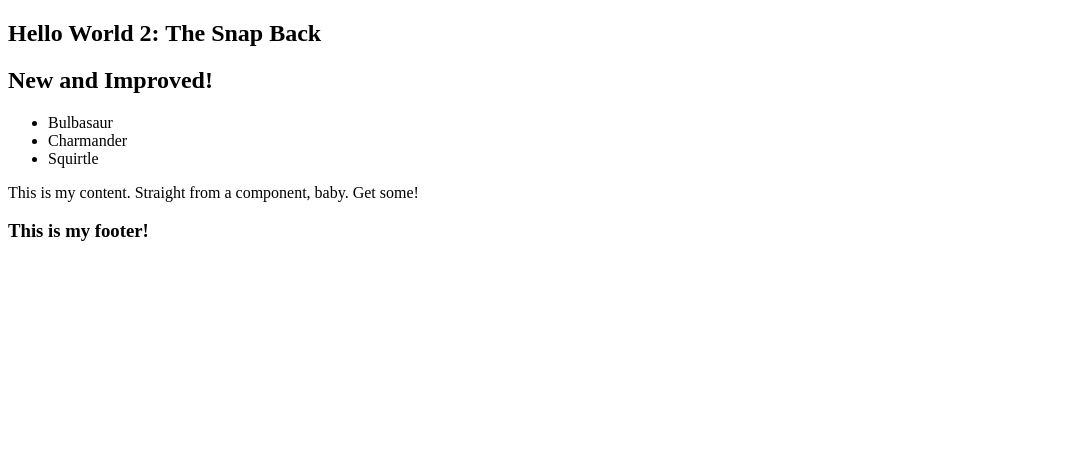
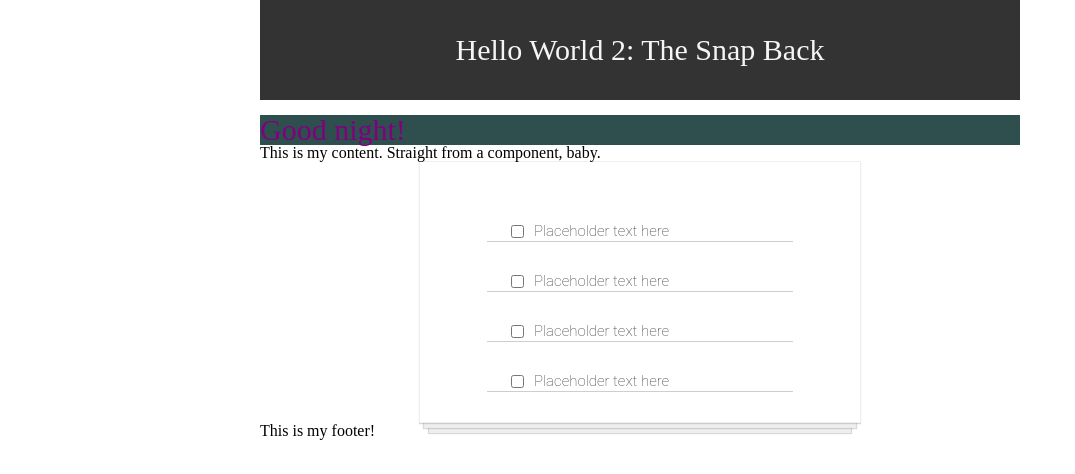
Before and after one commit to alex-whan/react-gh-pages, a React (Create React App) app: page / in a window 1280 px wide. Shown: the top 474 px of the page, without its empty margins (0-1075 px from the left). Built offline with nearby package versions, Linux system fonts and the light colour scheme.

Commit message:
Added React components for use in basic to-do list app

```diff
--- a/public/index.html
+++ b/public/index.html
@@ -24,6 +24,9 @@
       work correctly both with client-side routing and a non-root public URL.
       Learn how to configure a non-root public URL by running `npm run build`.
     -->
+    <link href="%PUBLIC_URL%/reset.css" rel="stylesheet" type="text/css">
+    <link href="%PUBLIC_URL%/style.css" rel="stylesheet" type="text/css">
+
     <title>React App</title>
   </head>
   <body>
--- /dev/null
+++ b/public/reset.css
@@ -0,0 +1,48 @@
+/* http://meyerweb.com/eric/tools/css/reset/
+   v2.0 | 20110126
+   License: none (public domain)
+*/
+
+html, body, div, span, applet, object, iframe,
+h1, h2, h3, h4, h5, h6, p, blockquote, pre,
+a, abbr, acronym, address, big, cite, code,
+del, dfn, em, img, ins, kbd, q, s, samp,
+small, strike, strong, sub, sup, tt, var,
+b, u, i, center,
+dl, dt, dd, ol, ul, li,
+fieldset, form, label, legend,
+table, caption, tbody, tfoot, thead, tr, th, td,
+article, aside, canvas, details, embed,
+figure, figcaption, footer, header, hgroup,
+menu, nav, output, ruby, section, summary,
+time, mark, audio, video {
+	margin: 0;
+	padding: 0;
+	border: 0;
+	font-size: 100%;
+	font: inherit;
+	vertical-align: baseline;
+}
+/* HTML5 display-role reset for older browsers */
+article, aside, details, figcaption, figure,
+footer, header, hgroup, menu, nav, section {
+	display: block;
+}
+body {
+	line-height: 1;
+}
+ol, ul {
+	list-style: none;
+}
+blockquote, q {
+	quotes: none;
+}
+blockquote:before, blockquote:after,
+q:before, q:after {
+	content: '';
+	content: none;
+}
+table {
+	border-collapse: collapse;
+	border-spacing: 0;
+}
--- /dev/null
+++ b/public/style.css
@@ -0,0 +1,64 @@
+.navbar {
+  height: 100px;
+  background-color: #333;
+  color: whitesmoke;
+  margin-bottom: 15px;
+  text-align: center;
+  font-size: 30px;
+  display: flex;
+  justify-content: center;
+  align-items: center;
+}
+
+body {
+  margin: 0 auto;
+  max-width: 760px;
+}
+
+h2 {
+  background-color: darkslategray;
+}
+
+.todo-list {
+  background-color: white;
+  margin: auto;
+  width: 50%;
+  display: flex;
+  flex-direction: column;
+  align-items: center;
+  border: 1px solid #efefef;
+  box-shadow:
+  /* The top layer shadow */
+      0 1px 1px rgba(0,0,0,0.15),
+          /* The second layer */
+      0 10px 0 -5px #eee,
+          /* The second layer shadow */
+      0 10px 1px -4px rgba(0,0,0,0.15),
+          /* The third layer */
+      0 20px 0 -10px #eee,
+          /* The third layer shadow */
+      0 20px 1px -9px rgba(0,0,0,0.15);
+  padding: 30px;
+}
+
+.todo-item {
+  display: flex;
+  justify-content: flex-start;
+  align-items: center;
+  padding: 30px 20px 0;
+  width: 70%;
+  border-bottom: 1px solid #cecece;
+  font-family: Roboto, sans-serif;
+  font-weight: 100;
+  font-size: 15px;
+  color: #333333;
+}
+
+input[type=checkbox] {
+  margin-right: 10px;
+  font-size: 30px;
+}
+
+input[type=checkbox]:focus {
+  outline: 0;
+}
--- a/src/App.js
+++ b/src/App.js
@@ -15,6 +15,7 @@ import React from "react"
 import Footer from "./components/Footer"
 import Header from "./components/Header"
 import MainContent from "./components/MainContent"
+import MyList from "./components/MyList"
 
 function App() {
     return (
@@ -22,6 +23,7 @@ function App() {
         <div>
             <Header />
             <MainContent />
+            <MyList />
             <Footer />
         </div>
     )
--- a/src/components/Header.js
+++ b/src/components/Header.js
@@ -2,14 +2,8 @@ import React from "react"
 
 function Header() {
     return (
-        <nav>
+        <nav className="navbar">
             <h1>Hello World 2: The Snap Back</h1>
-            <h2>New and Improved!</h2>
-            <ul>
-                <li>Bulbasaur</li>
-                <li>Charmander</li>
-                <li>Squirtle</li>
-            </ul>
         </nav>
     )
 }
--- a/src/components/MainContent.js
+++ b/src/components/MainContent.js
@@ -1,9 +1,11 @@
 import React from "react"
+import MyDate from "./MyDate"
 
 function MainContent() {
     return (
         <main>
-                <p>This is my content. Straight from a component, baby. Get some!</p>
+            <MyDate />
+            <p>This is my content. Straight from a component, baby.</p>
         </main>
     )
 }
--- /dev/null
+++ b/src/components/MyDate.js
@@ -0,0 +1,29 @@
+import React from "react"
+
+function MyDate() {
+  const date = new Date();
+  const hours = date.getHours();
+  let timeOfDay;
+  const styles = {
+    fontSize: 30
+  }
+
+  if (hours < 12) {
+    timeOfDay = "morning"
+    styles.color = "yellow"
+  } else if (hours >= 12 && hours < 17) {
+    timeOfDay = "afternoon"
+    styles.color = "cyan"
+  } else {
+    timeOfDay = "night"
+    styles.color = "purple"
+  }
+
+  return (
+    <div>
+      <h2 style={styles}>Good {timeOfDay}!</h2>
+    </div>
+  )
+}
+
+export default MyDate
--- a/src/components/MyInfo.js
+++ b/src/components/MyInfo.js
@@ -9,11 +9,6 @@ function MyInfo() {
         <div>
             <h1>Alex Whan</h1>
             <p>I am a developer in the Seattle area.</p>
-            <ul>
-                <li>Bulbasaur</li>
-                <li>Charmander</li>
-                <li>Squirtle</li>
-            </ul>
         </div>
     )
 }
--- /dev/null
+++ b/src/components/MyList.js
@@ -0,0 +1,15 @@
+import React from "react"
+import TodoItem from "./TodoItem"
+
+function MyList() {
+  return (
+    <div className="todo-list">
+      <TodoItem />
+      <TodoItem />
+      <TodoItem />
+      <TodoItem />
+    </div>
+  )
+}
+
+export default MyList
--- /dev/null
+++ b/src/components/TodoItem.js
@@ -0,0 +1,12 @@
+import React from "react"
+
+function TodoItem() {
+  return (
+    <div className="todo-item">
+      <input type="checkbox" />
+      <p>Placeholder text here</p>
+    </div>
+  )
+}
+
+export default TodoItem
--- a/src/index.js
+++ b/src/index.js
@@ -9,5 +9,5 @@ import ReactDOM from "react-dom"
 
 import App from "./App"
 
-
 ReactDOM.render(<App />, document.getElementById("root"));
+// entry point to our app
```
Also changed, not shown: package.json (+14 -3 lines), public/logo192.png (deleted), public/logo512.png (deleted).
